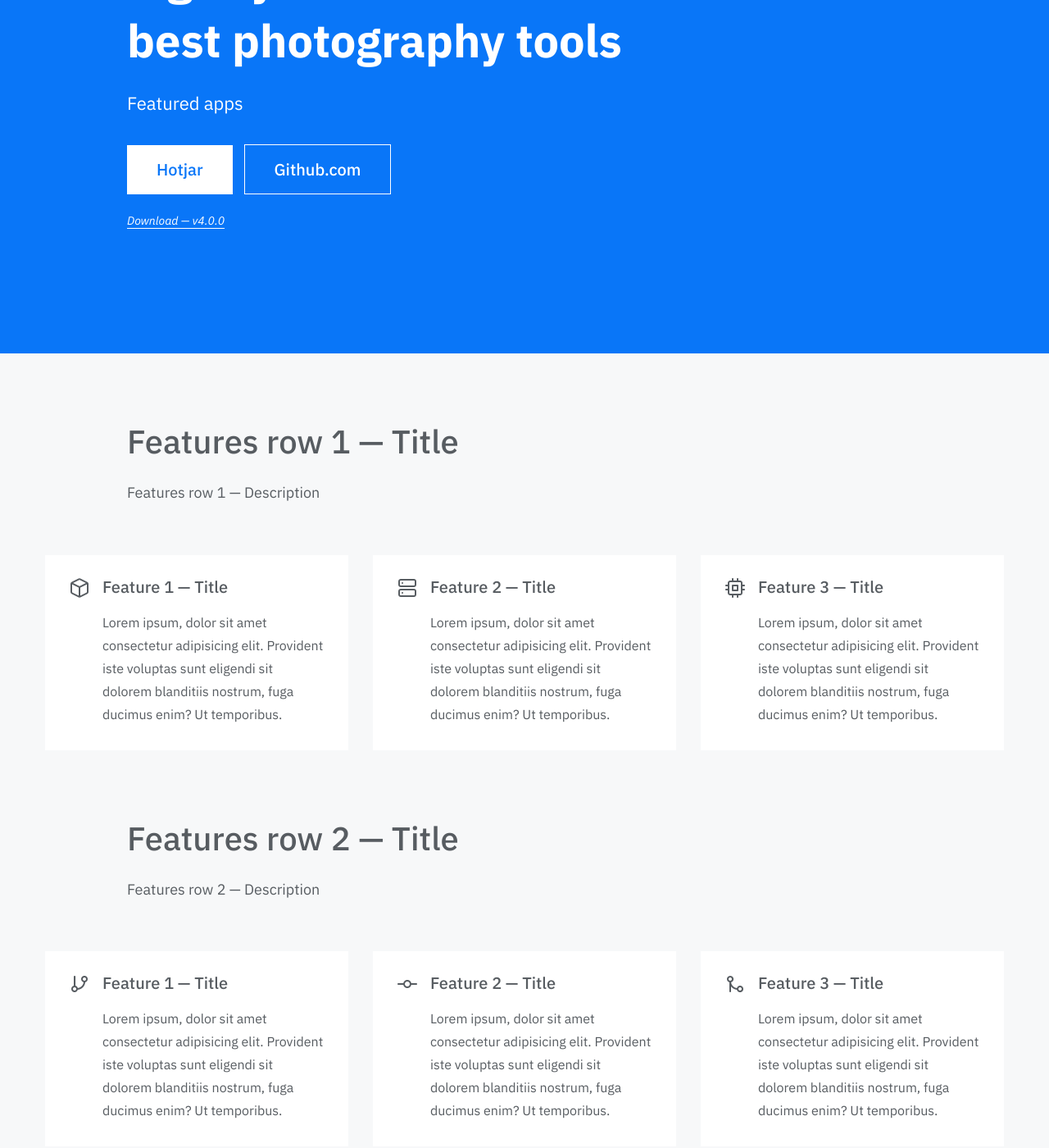
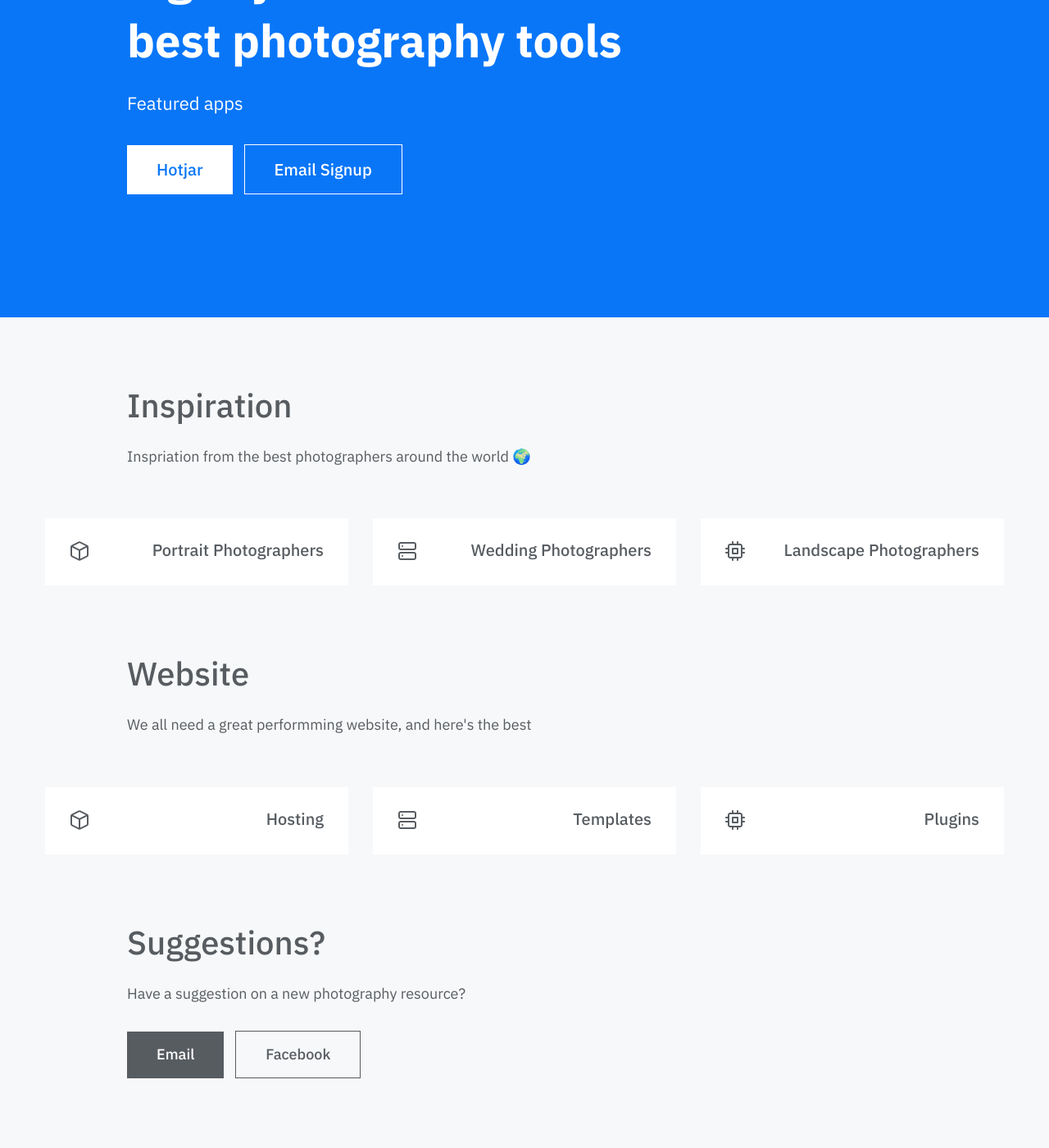
Before and after one commit to trollsterin/trollsterin.github.io, a Jekyll site: the page built from index.md, in a window 1280 px wide and 1400 px high, scrolled down 224 px. Shown: the whole window at 82% size. Built offline with Jekyll 4.4.1, drawn with Linux system fonts in a browser that asks for light colours; some web fonts are replaced; some of the changed text lies outside the part shown.

Commit message:
add some template text

```diff
--- a/index.md
+++ b/index.md
@@ -1,7 +1,7 @@
 ---
 # Page settings
 layout: homepage # Choose layout: "default", "homepage" or "documentation-archive"
-title: # Define a title of your page
+title: Best photography tools and resources # Define a title of your page
 description: # Define a description of your page
 keywords: # Define keywords for search engines
 
@@ -16,52 +16,56 @@
           external_url: true # Set to "false" if you're pointing to inner page
           style: filled # Choose style: "filled" or "bordered"
           icon:  # Choose from 266 icons in "Feather" icon set, list of all icons is available here - https://feathericons.com
-        - label: Github.com
+        - label: Email Signup
           url: https://www.github.com
           external_url: true
           style: bordered
           icon:
-    download_link: # Set small download link placed below buttons
-        label: Download — v4.0.0
-        url: https://example.com
+    # download_link: # Set small download link placed below buttons
+    #     label: Download — v4.0.0
+    #     url: https://example.com
 
 # Features section
 features:
     rows: # Add feature rows below, there are examples with all available options
-        - title: Features row 1 — Title
-          description: Features row 1 — Description
+        - title: Inspiration
+          description: Inspriation from the best photographers around the world 🌍
           grid: # Add feature grid items below, there are examples with all available options
-              - title: Feature 1 — Title
-                description: Lorem ipsum, dolor sit amet consectetur adipisicing elit. Provident iste voluptas sunt eligendi sit dolorem blanditiis nostrum, fuga ducimus enim? Ut temporibus.
+              - title: Portrait Photographers
+                url: www.google.com
+                external_url: true
+                # description:
                 icon: box # Choose from 266 icons in "Feather" icon set, list of all icons is available here - https://feathericons.com
-              - title: Feature 2 — Title
-                description: Lorem ipsum, dolor sit amet consectetur adipisicing elit. Provident iste voluptas sunt eligendi sit dolorem blanditiis nostrum, fuga ducimus enim? Ut temporibus.
+              - title: Wedding Photographers
+                # description:
                 icon: server
-              - title: Feature 3 — Title
-                description: Lorem ipsum, dolor sit amet consectetur adipisicing elit. Provident iste voluptas sunt eligendi sit dolorem blanditiis nostrum, fuga ducimus enim? Ut temporibus.
+              - title: Landscape Photographers
+                # description:
                 icon: cpu
-        - title: Features row 2 — Title
-          description: Features row 2 — Description
-          grid:
-              - title: Feature 1 — Title
-                description: Lorem ipsum, dolor sit amet consectetur adipisicing elit. Provident iste voluptas sunt eligendi sit dolorem blanditiis nostrum, fuga ducimus enim? Ut temporibus.
-                icon: git-branch
-              - title: Feature 2 — Title
-                description: Lorem ipsum, dolor sit amet consectetur adipisicing elit. Provident iste voluptas sunt eligendi sit dolorem blanditiis nostrum, fuga ducimus enim? Ut temporibus.
-                icon: git-commit
-              - title: Feature 3 — Title
-                description: Lorem ipsum, dolor sit amet consectetur adipisicing elit. Provident iste voluptas sunt eligendi sit dolorem blanditiis nostrum, fuga ducimus enim? Ut temporibus.
-                icon: git-merge
+        - title: Website
+          description: We all need a great performming website, and here's the best
+          grid: # Add feature grid items below, there are examples with all available options
+              - title: Hosting
+                url: www.google.com
+                external_url: true
+                # description:
+                icon: box # Choose from 266 icons in "Feather" icon set, list of all icons is available here - https://feathericons.com
+              - title: Templates
+                # description:
+                icon: server
+              - title: Plugins
+                # description:
+                icon: cpu
     footer: # Set features section footer variables
-        title: Features footer — Title
-        description: Features footer — Description
+        title: Suggestions?
+        description: Have a suggestion on a new photography resource?
         buttons: # Add buttons below, there are examples with all available options
-            - label: Button — Filled
+            - label: Email
               url: http://example.com
               external_url: true # Set to "false" if you're pointing to inner page
               style: filled # Choose style: "filled" or "bordered"
               icon: # Choose from 266 icons in "Feather" icon set, list of all icons is available here - https://feathericons.com
-            - label: Button — Bordered
+            - label: Facebook
               url: /documentation
               external_url: false
               style: bordered
```
